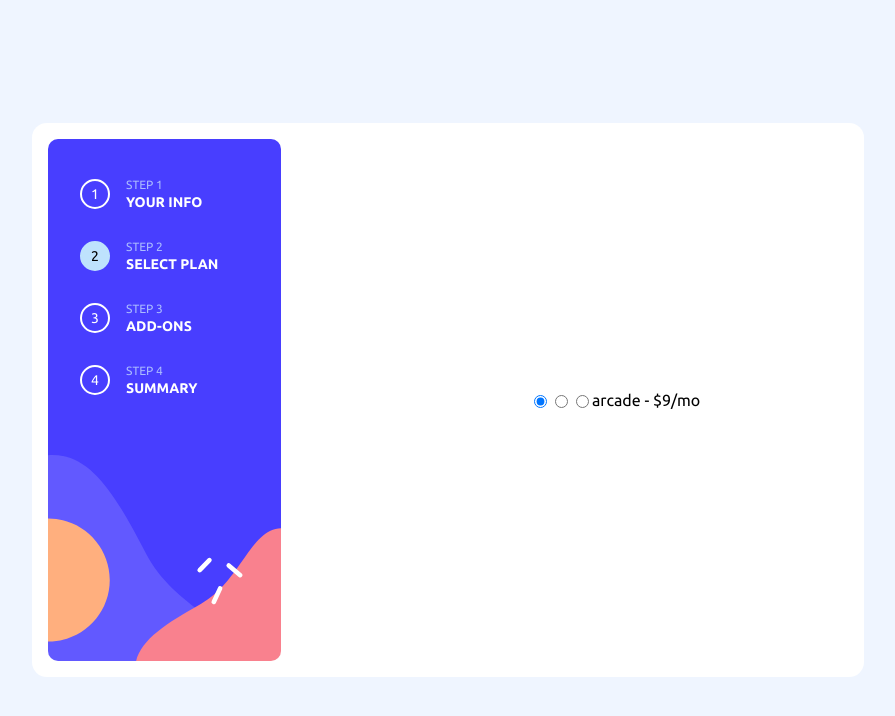
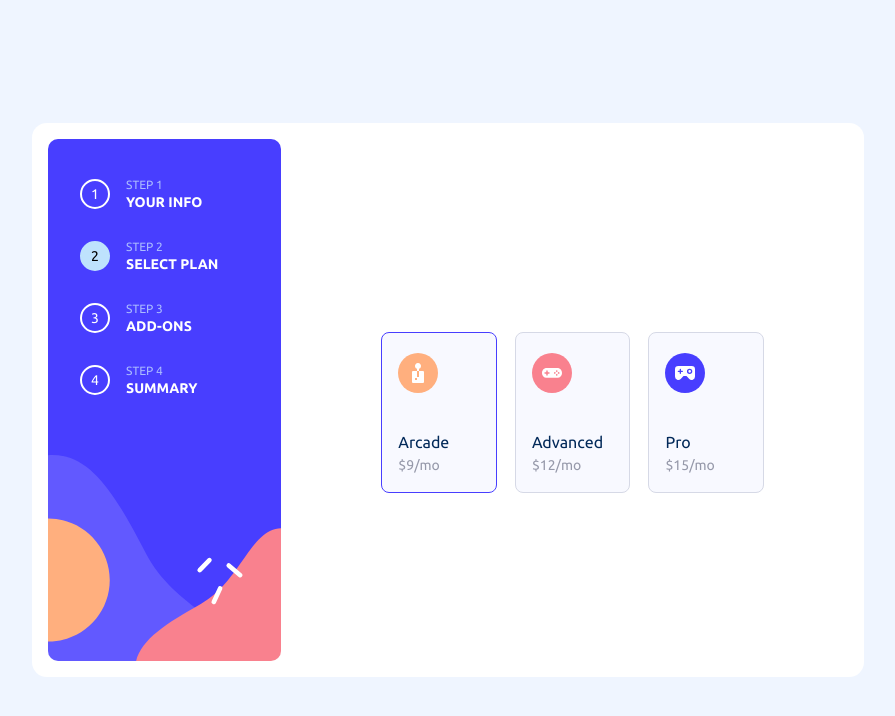
Before and after one commit to gabrielayresdev/Multi-step-form, a React (Vite) app: page / in a window 1280 px wide. Both pictures are taken after a click on the button "Next Step". Shown: the top 716 px of the page, without its empty margins (192-1087 px from the left). Built offline with nearby package versions, Linux system fonts and the light colour scheme.

Commit message:
feat: radio styles

```diff
--- a/src/components/PageTest/PageTest.module.sass
+++ /dev/null
@@ -1,4 +0,0 @@
-.wrapper
-    display: flex
-    justify-content: center
-    align-items: center
--- a/src/components/PageTest/PageTest.tsx
+++ /dev/null
@@ -1,7 +0,0 @@
-import styles from "./PageTest.module.sass";
-
-export const PageTest = ({ content }: { content: string }) => {
-  return <div className={styles.wrapper}>{content}</div>;
-};
-
-export default PageTest;
--- a/src/components/PlanRadio/PlanRadio.module.sass
+++ b/src/components/PlanRadio/PlanRadio.module.sass
@@ -1,4 +1,30 @@
-.wrapper
+.radio
+    /* min-width: 8.625rem */
+    width: 100%
     display: flex
-    justify-content: center
-    align-items: center
+    flex-direction: column
+    padding: 1.25rem 1rem
+
+    border: 1px solid #D6D9E6
+    border-radius: .5rem
+
+    background: #F8F9FF
+    transition: all .2s
+
+    &.checked
+        border-color: #483EFF
+
+    .icon
+        margin-bottom: 2.4375rem
+
+    .title
+        color: #022959
+        text-transform: capitalize
+        margin-bottom: .5rem
+
+    .price
+        color: #9699AA
+        font-size: .875rem
+
+    input
+        display: none
--- a/src/components/PlanRadio/PlanRadio.tsx
+++ b/src/components/PlanRadio/PlanRadio.tsx
@@ -4,19 +4,33 @@ import { PlanInterface } from "../PlanSelection/PlanSelection";
 
 interface PlanRadioInterface
   extends React.InputHTMLAttributes<HTMLInputElement> {
+  Icon: React.FunctionComponent<React.SVGProps<SVGSVGElement>>;
   name: string;
   plan: PlanInterface;
-  setValue: React.Dispatch<SetStateAction<PlanInterface>>;
+  checked: boolean | undefined;
+  setValue: React.Dispatch<
+    SetStateAction<PlanInterface> & { title?: string | undefined }
+  >;
 }
 
 export const PlanRadio = ({
+  Icon,
   name,
   plan,
   setValue,
+  checked,
   ...args
 }: PlanRadioInterface) => {
   return (
-    <div className={styles.wrapper}>
+    <div
+      className={`${styles.radio} ${checked ? styles.checked : ""}`}
+      onClick={() => setValue(plan)}
+    >
+      <div className={styles.icon}>
+        <Icon />
+      </div>
+      <h3 className={styles.title}>{plan.name}</h3>
+      <p className={styles.price}>${plan.dollarsPerMonth}/mo</p>
       <input
         type="radio"
         name={name}
--- a/src/components/PlanSelection/PlanSelection.module.sass
+++ b/src/components/PlanSelection/PlanSelection.module.sass
@@ -1,4 +1,6 @@
-.wrapper
+.radiobox
+    padding: 2.5rem 5.25rem 1rem 0
+    width: 100%
     display: flex
-    justify-content: center
     align-items: center
+    gap: 1.125rem
--- a/src/components/PlanSelection/PlanSelection.tsx
+++ b/src/components/PlanSelection/PlanSelection.tsx
@@ -1,6 +1,9 @@
 import React from "react";
 import PlanRadio from "../PlanRadio/PlanRadio";
 import styles from "./PlanSelection.module.sass";
+import Arcade from "/src/assets/icon-arcade.svg?react";
+import Advanced from "/src/assets/icon-advanced.svg?react";
+import Pro from "/src/assets/icon-pro.svg?react";
 
 export interface PlanInterface {
   name: string;
@@ -8,6 +11,7 @@ export interface PlanInterface {
 }
 
 export const PlanSelection = () => {
+  const icons = [Arcade, Advanced, Pro];
   const plans = [
     {
       name: "arcade",
@@ -24,9 +28,10 @@ export const PlanSelection = () => {
   ];
   const [plan, setPlan] = React.useState<PlanInterface>(plans[0]);
   return (
-    <div className={styles.wrapper}>
-      {plans.map((item) => (
+    <div className={styles.radiobox}>
+      {plans.map((item, index) => (
         <PlanRadio
+          Icon={icons[index]}
           name="plan"
           plan={item}
           value={item.name}
@@ -35,7 +40,6 @@ export const PlanSelection = () => {
           key={item.name}
         />
       ))}
-      {`${plan.name} - $${plan.dollarsPerMonth}/mo`}
     </div>
   );
 };
```
